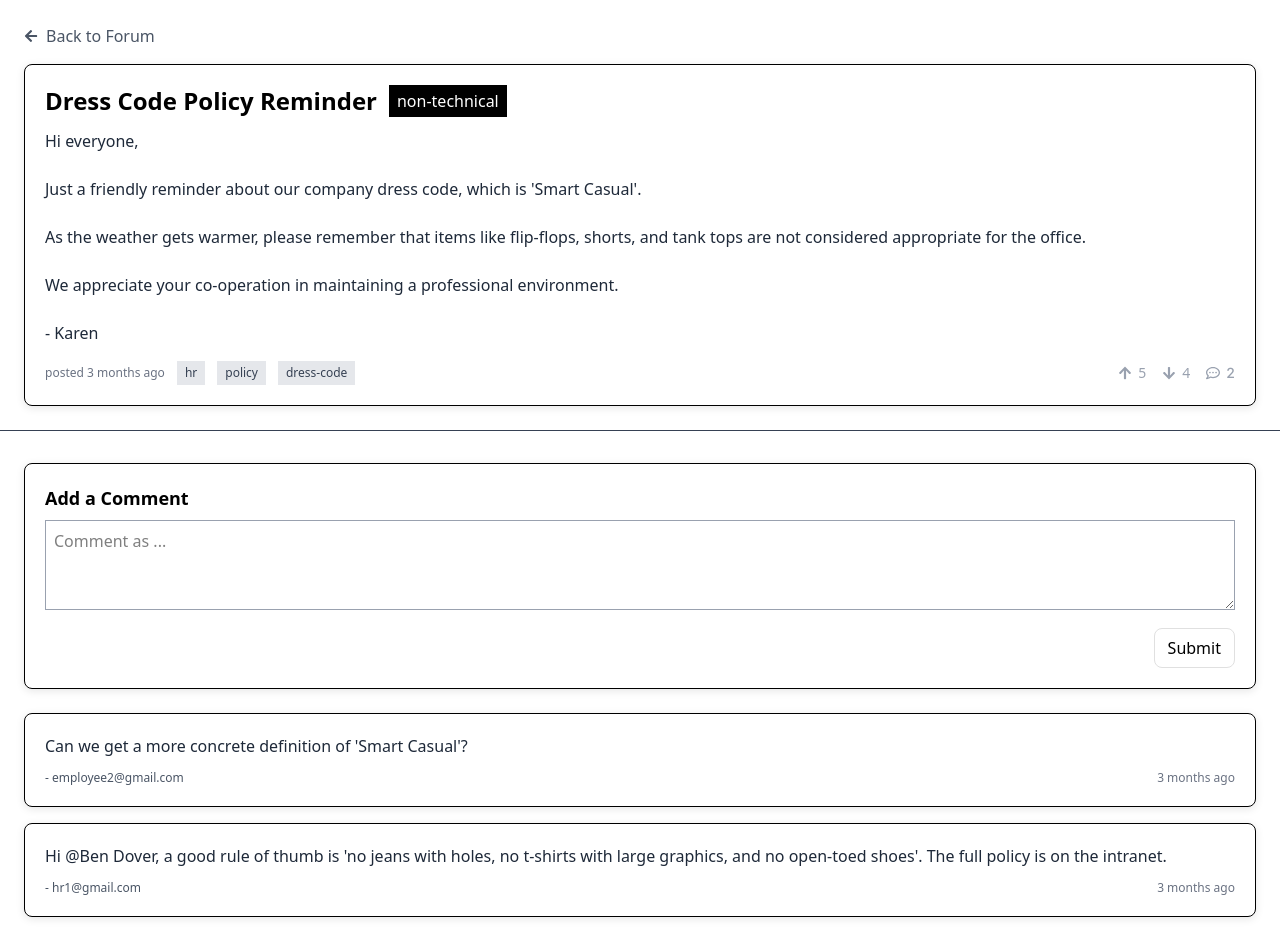
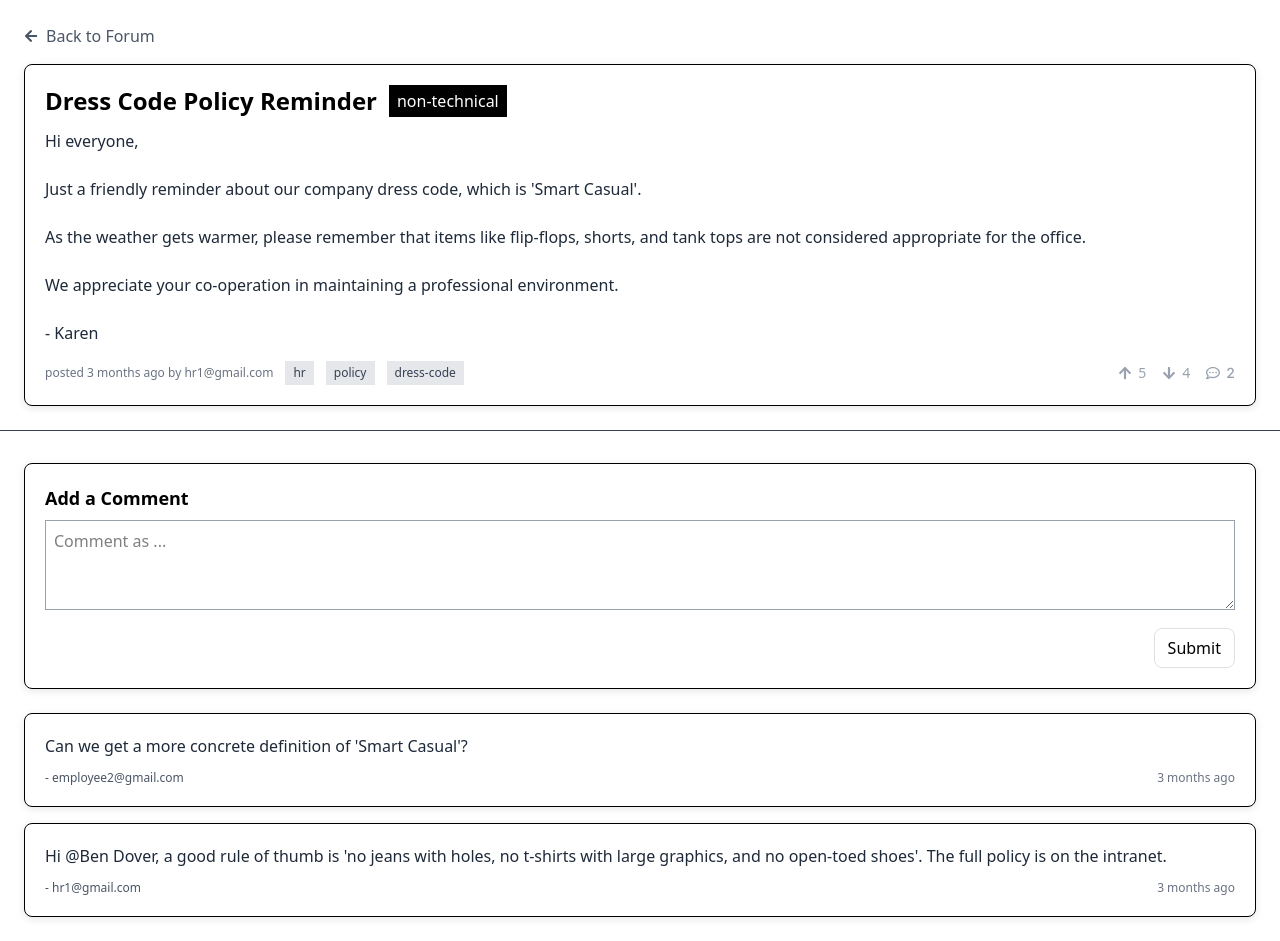
Before and after one commit to 17nbist/COB290-2025-Team-5, a Next.js app: page /dashboard/forum/1 in a window 1280 px wide. Built offline with nearby package versions, Linux system fonts and the light colour scheme.

Commit message:
[do] add author for forums

```diff
--- a/src/app/dashboard/forum/ForumPost.js
+++ b/src/app/dashboard/forum/ForumPost.js
@@ -33,7 +33,7 @@ export default function ForumPost({ post, onClick, onUpvote, onDownvote }) {
 
       <div className="flex items-center justify-between">
         <div className="flex items-center gap-3 text-xs text-gray-500 dark:text-gray-500">
-          <span>posted {post.timeAgo}</span>
+          <span>posted {post.timeAgo} by {post.author}</span>
           {post.tags.map((tag, index) => (
             <span
               key={index}
--- a/src/app/dashboard/forum/[topicId]/page.js
+++ b/src/app/dashboard/forum/[topicId]/page.js
@@ -123,7 +123,7 @@ export default function TopicPage({ params }) {
 
                     <div className="flex items-center justify-between">
                         <div className="flex items-center gap-3 text-xs text-gray-500 dark:text-gray-500">
-                            <span>posted {post.timeAgo}</span>
+                            <span>posted {post.timeAgo} by {post.author}</span>
                             {post.tags.map((tag, index) => (
                                 <span
                                     key={index}
```
